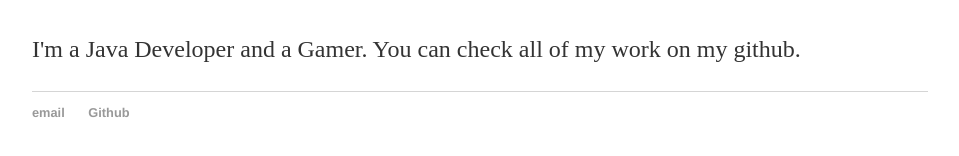
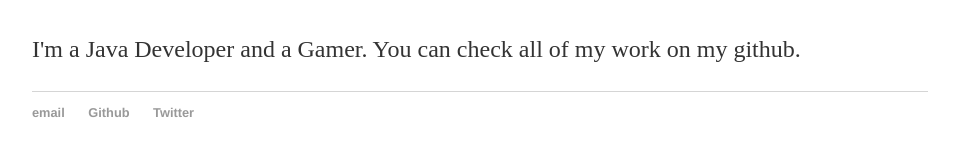
Before and after one commit to fedeillane/fedeillane.github.io, a Jekyll site: the page built from index.html, in a window 1280 px wide. Shown: the part 164-320 px from the top of the page, without its empty margins (160-1119 px from the left). Built offline with Jekyll 4.4.1, drawn with Linux system fonts in a browser that asks for light colours.

Commit message:
Agrego el link para la cuenta de twitter

```diff
--- a/_layouts/default.html
+++ b/_layouts/default.html
@@ -21,7 +21,8 @@
 			<footer>
 	    		<ul>
 	        		<li><a href="mailto:fm.illane@gmail.com">email</a></li>
-	        		<li><a href="https://github.com/fedeillane">Github</a></li>
+					<li><a href="https://github.com/fedeillane">Github</a></li>
+					<li><a href="https://twitter.com/Fillane">Twitter</a></li>
 				</ul>
 			</footer>
 		</body>
```
